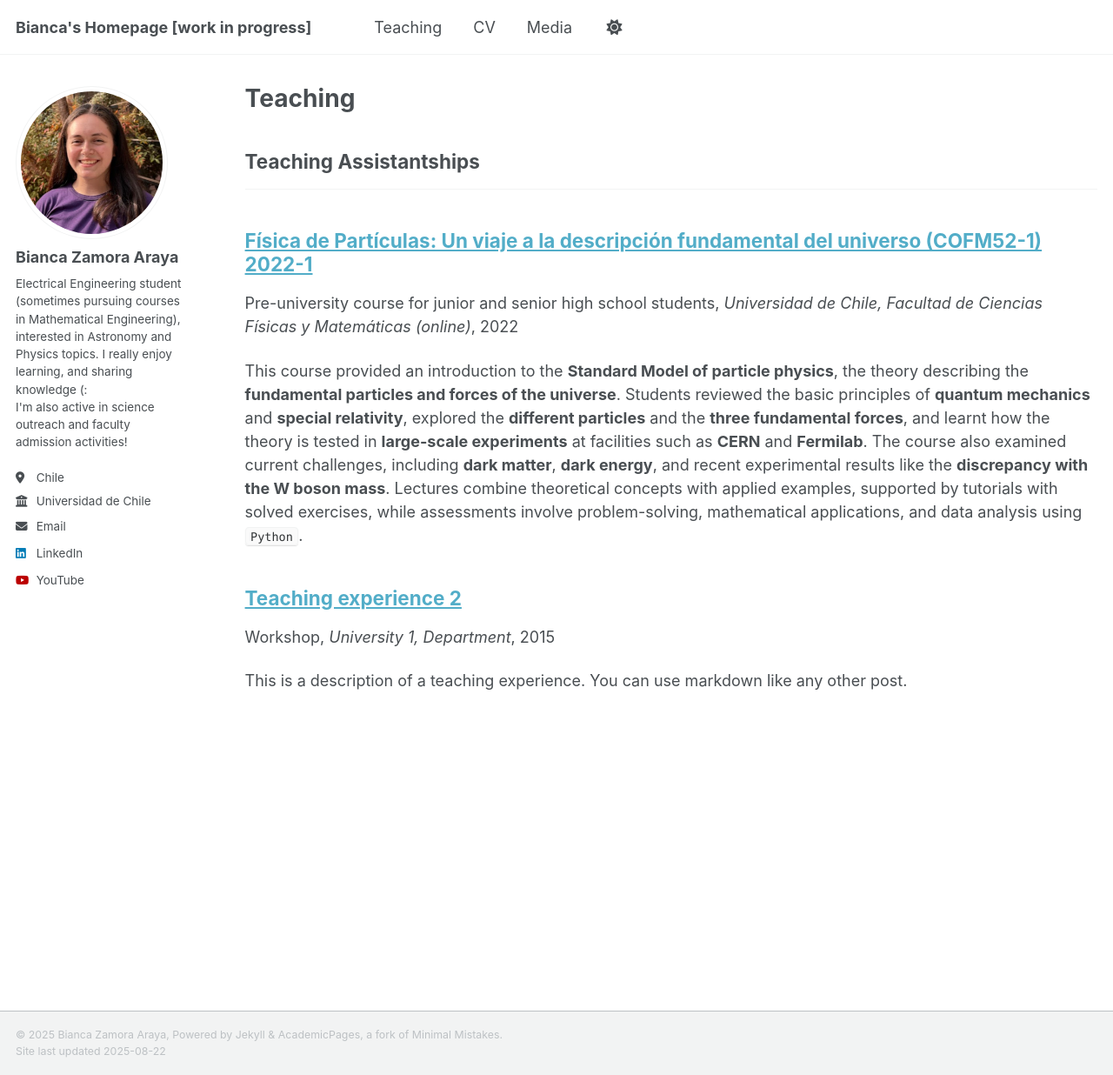
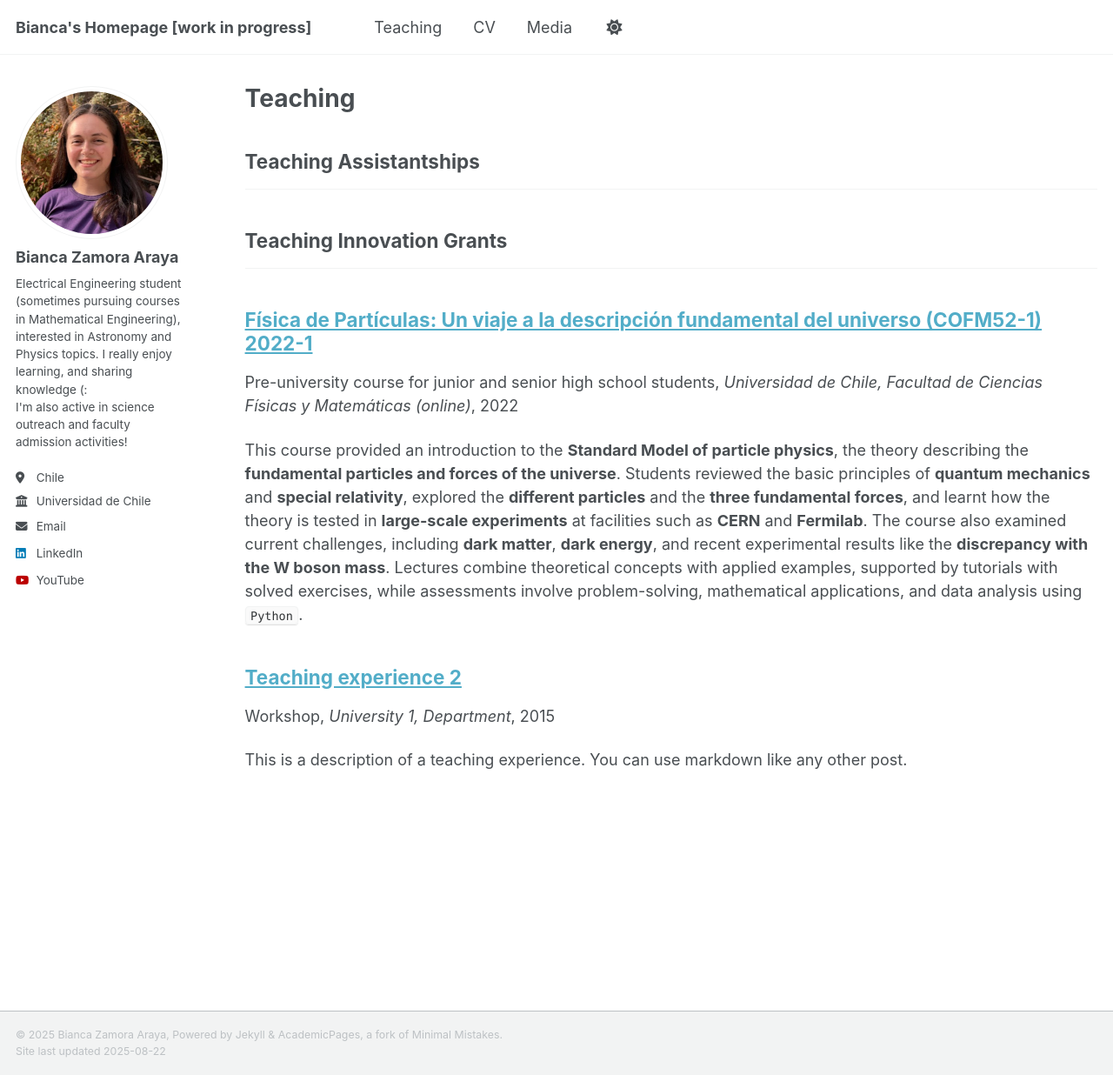
Before and after one commit to Bianca-Zamora-Araya/Bianca-Zamora-Araya.github.io, a Jekyll site: the page built from _pages/teaching.md, in a window 1280 px wide and 1236 px high. Shown: the whole window at 87% size. Built offline with Jekyll 4.4.1, drawn with Linux system fonts in a browser that asks for light colours; a script that is not in the unit is left out.

Commit message:
Update teaching.md

```diff
--- a/_pages/teaching.md
+++ b/_pages/teaching.md
@@ -8,5 +8,8 @@ author_profile: true
 {% include base_path %}
 ## Teaching Assistantships
 ---
+
+## Teaching Innovation Grants
+---
 {% for post in site.teaching reversed %}
   {% include archive-single.html %}{% endfor %}
```
